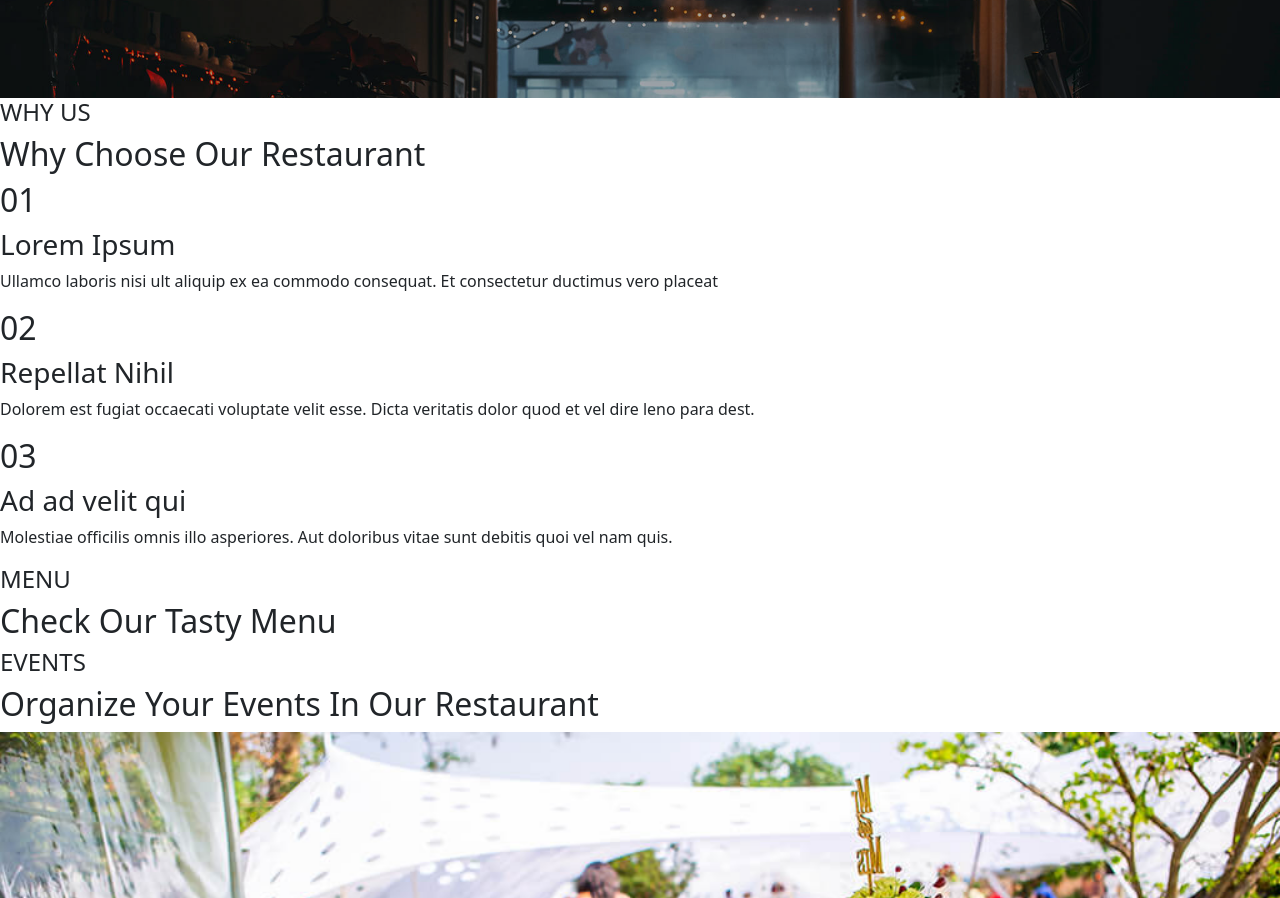
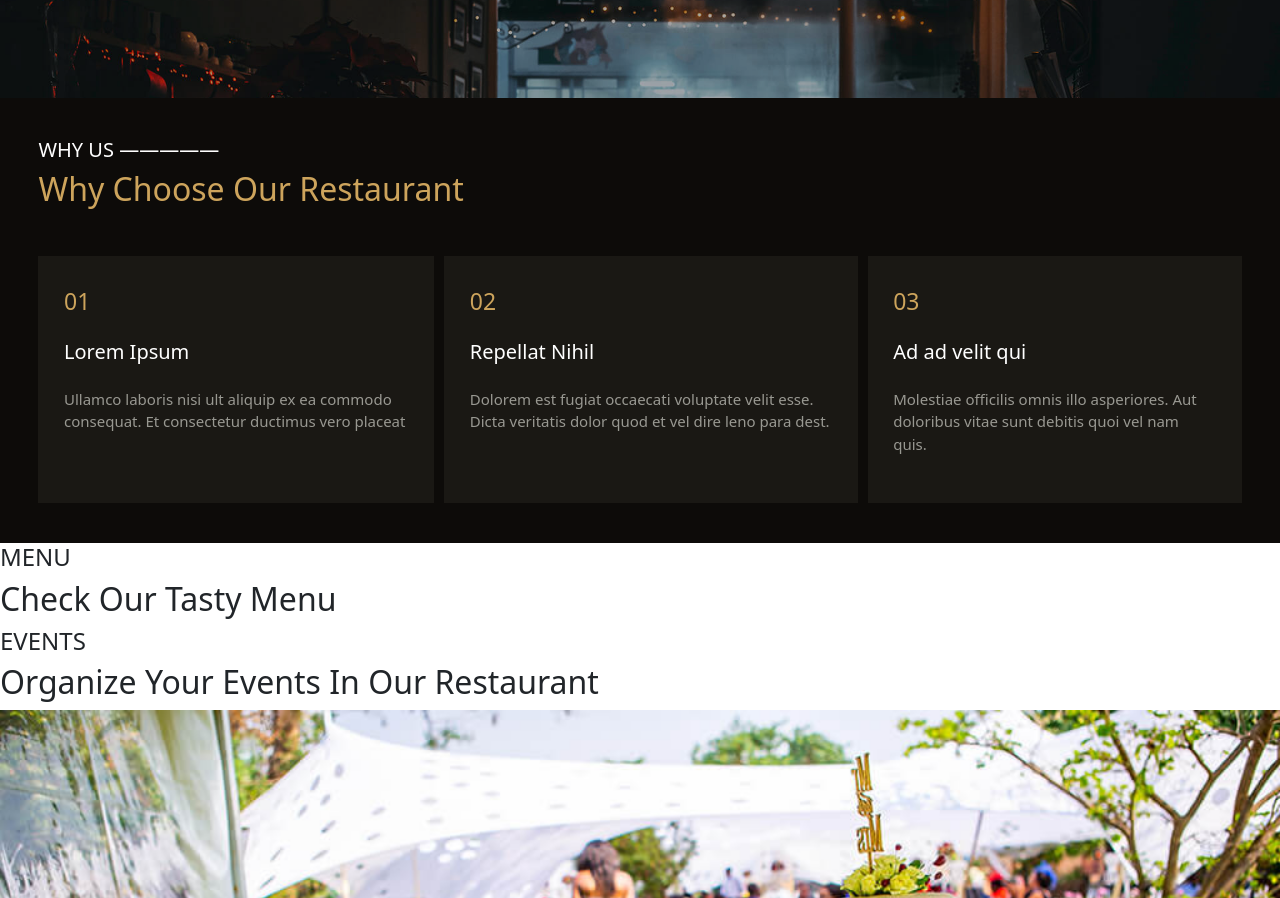
Before and after one commit to ArthurVRoost/CBIENBONN, a website: page index.html in a window 1280 px wide. Shown: the part 1262-2160 px from the top of the page. Drawn offline with nearby package versions, Linux system fonts and the light colour scheme.

Commit message:
sass section 3

```diff
--- a/index.html
+++ b/index.html
@@ -140,29 +140,29 @@
 
     <!-- SECTION 3 -->
     <section class="section3">
-        <div>
-            <div>
-                <h4>WHY US</h4>
-                <h2>Why Choose Our Restaurant</h2>
+        <div class="seciton3DivP">
+            <div class="seciton3Div1">
+                <h4 class="seciton3Div1H4">WHY US &mdash;&mdash;&mdash;&mdash;&mdash;</h4>
+                <h2 class="seciton3Div1H2">Why Choose Our Restaurant</h2>
             </div>
 
-            <div>
-                <div>
-                    <h2>01</h2>
-                    <h3>Lorem Ipsum</h3>
-                    <p>Ullamco laboris nisi ult aliquip ex ea commodo consequat. Et consectetur ductimus vero placeat</p>
+            <div class="seciton3Div2">
+                <div class="seciton3Div2D">
+                    <h2 class="seciton3Div2DH2">01</h2>
+                    <h3 class="seciton3Div2DH3">Lorem Ipsum</h3>
+                    <p class="seciton3Div2DP">Ullamco laboris nisi ult aliquip ex ea commodo consequat. Et consectetur ductimus vero placeat</p>
                 </div>
 
-                <div>
-                    <h2>02</h2>
-                    <h3>Repellat Nihil</h3>
-                    <p>Dolorem est fugiat occaecati voluptate velit esse. Dicta veritatis dolor quod et vel dire leno para dest.</p>
+                <div class="seciton3Div2D">
+                    <h2 class="seciton3Div2DH2">02</h2>
+                    <h3 class="seciton3Div2DH3">Repellat Nihil</h3>
+                    <p class="seciton3Div2DP">Dolorem est fugiat occaecati voluptate velit esse. Dicta veritatis dolor quod et vel dire leno para dest.</p>
                 </div>
 
-                <div>
-                    <h2>03</h2>
-                    <h3>Ad ad velit qui</h3>
-                    <p>Molestiae officilis omnis illo asperiores. Aut doloribus vitae sunt debitis quoi vel nam quis.</p>
+                <div class="seciton3Div2D">
+                    <h2 class="seciton3Div2DH2">03</h2>
+                    <h3 class="seciton3Div2DH3">Ad ad velit qui</h3>
+                    <p class="seciton3Div2DP">Molestiae officilis omnis illo asperiores. Aut doloribus vitae sunt debitis quoi vel nam quis.</p>
                 </div>
 
             </div>
--- a/src/sass/partials/_base.sass
+++ b/src/sass/partials/_base.sass
@@ -129,3 +129,42 @@ nav
         height: 350px
         border: 3px solid rgb(59, 58, 58)
         margin-left: 50px
+
+.section3
+    background-color: $black
+
+    .seciton3DivP
+        margin-left: 3%
+        padding-bottom: 5vh
+        margin-right: 3%
+        .seciton3Div1
+            padding-top: 5vh
+            .seciton3Div1H4
+                color: white
+                font-weight: 100
+                font-size: 20px
+            .seciton3Div1H2
+                color: $yellow
+        .seciton3Div2
+            display: flex
+            padding-top: 5vh
+            justify-content: space-around
+            gap: 10px
+
+            .seciton3Div2D
+                background-color: $gris
+                padding-top: 4vh
+                padding-bottom: 4vh
+                padding-left: 2vw
+                padding-right: 2vw
+                .seciton3Div2DH2
+                    color: $yellow
+                    font-size: 23px
+                    padding-bottom: 2vh
+                .seciton3Div2DH3
+                    color: white
+                    font-size: 20px
+                    padding-bottom: 2vh
+                .seciton3Div2DP
+                    color: rgba(218, 218, 211, 0.66)
+                    font-size: 15px
--- a/src/sass/partials/_variables.sass
+++ b/src/sass/partials/_variables.sass
@@ -1 +1,3 @@
 $yellow: #CDA45C
+$black: #0D0B09
+$gris: #1A1814
```
Also changed, not shown: public/styles/style.css, 1 other file.
